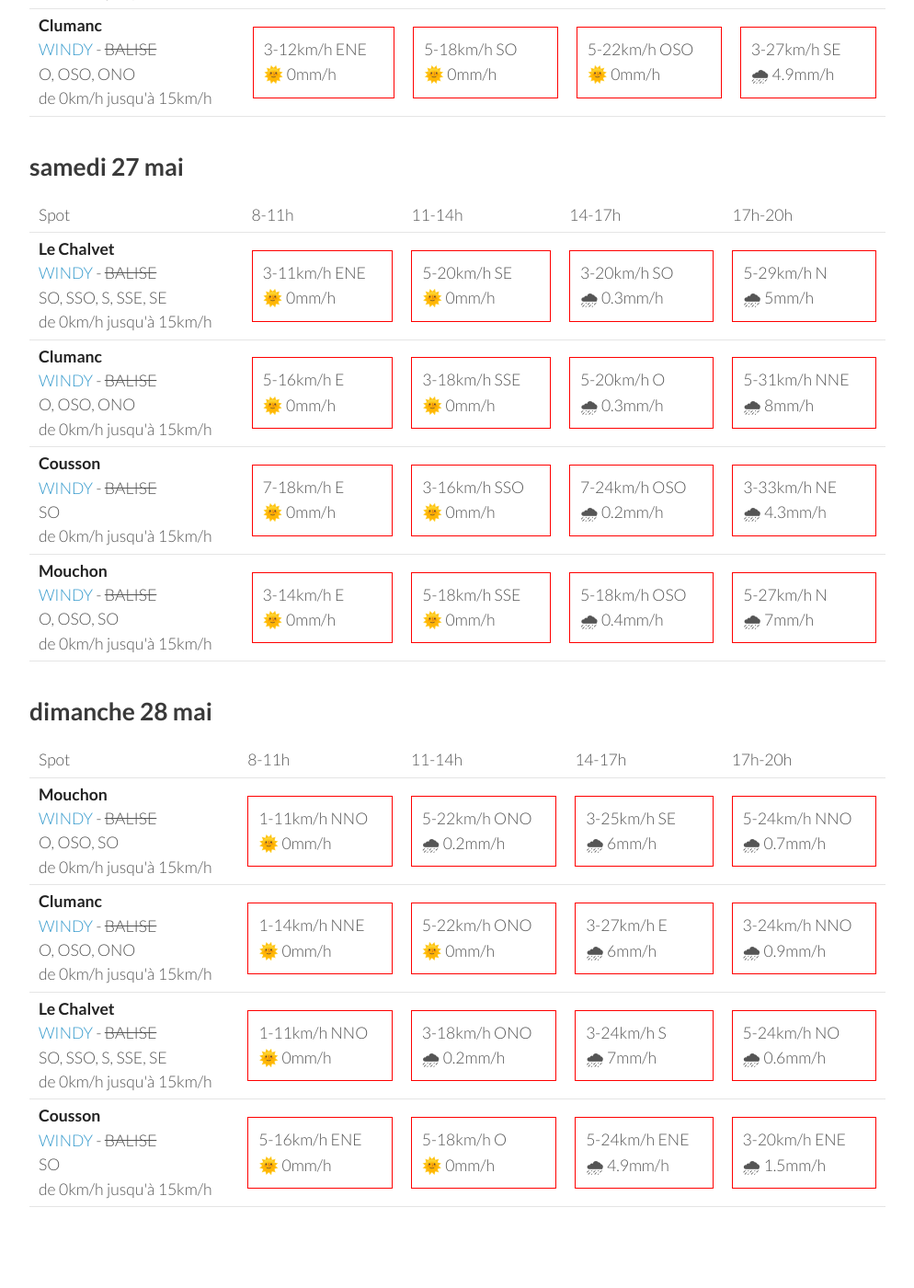
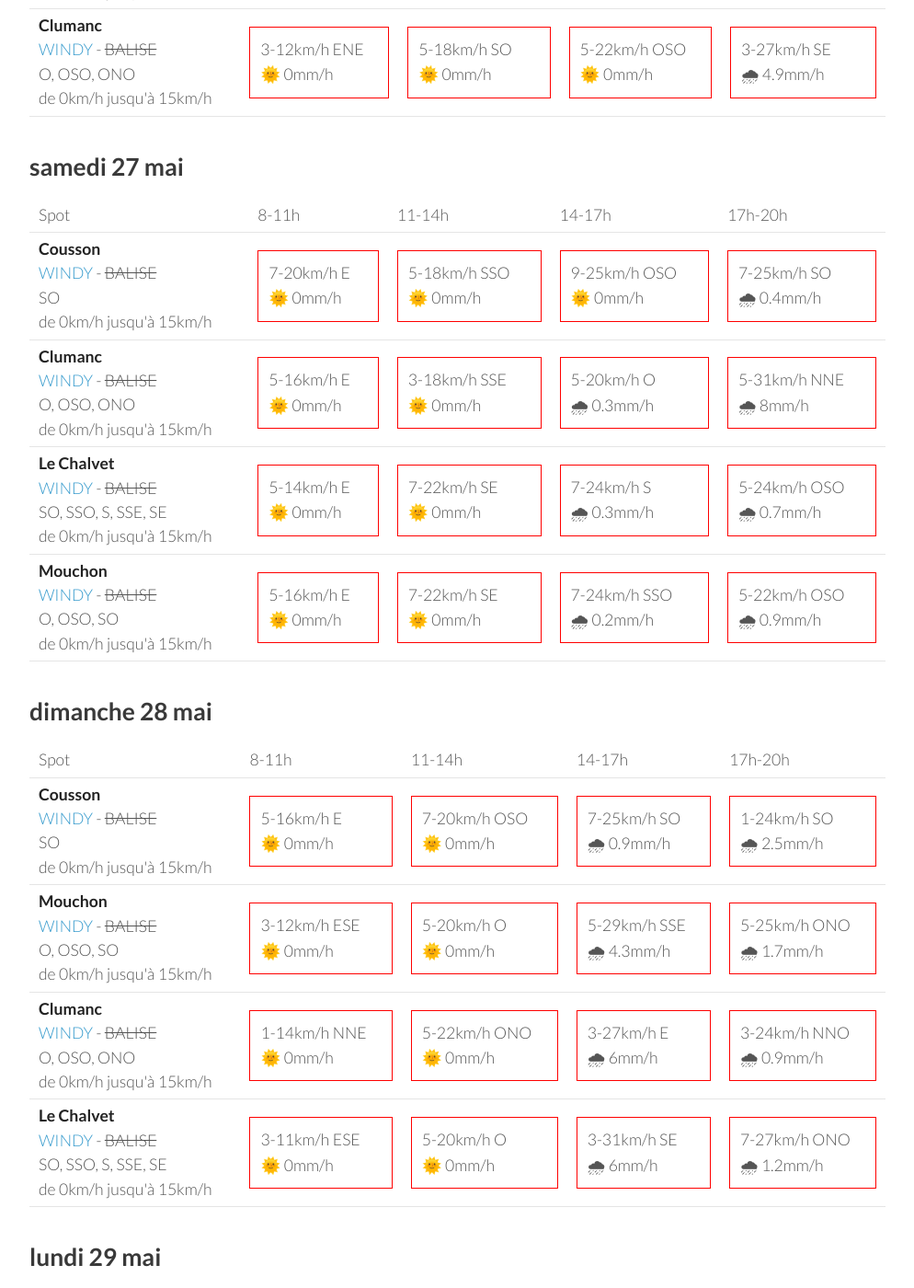
Before and after one commit to parapente-dans-le-nord/parapente-dans-le-nord.github.io, a Jekyll site: the page built from saint_andre.markdown, in a window 1280 px wide and 1400 px high, scrolled down 1892 px. Shown: the whole window at 92% size, without its empty margins (26-1020 px from the left). Built offline with Jekyll 4.4.1, drawn with Linux system fonts in a browser that asks for light colours; some of the changed text lies outside the part shown.

Commit message:
update index.markdown

```diff
--- a/saint_andre.markdown
+++ b/saint_andre.markdown
@@ -137,29 +137,29 @@ page mise à jour le mercredi 24 mai 06:36
         <td><strong>Le Chalvet</strong><br><a href="https://windy.com/43.979/6.480?43.866,6.480,10,m:eSsaglX">WINDY</a> - <span class="no-balise"> BALISE </span><br> <span class="vent-favorable">SO, SSO, S, SSE, SE</span><br><span class="force-vent">de 0km/h jusqu'à 15km/h</span> </td>
 
             <td><div class="not-flyable"><p>1-11km/h NE</p><p>🌞 0mm/h</p></div></td>
-            <td><div class="not-flyable"><p>3-18km/h SSO</p><p>🌞 0mm/h</p></div></td>
-            <td><div class="not-flyable"><p>3-20km/h SSO</p><p>🌞 0mm/h</p></div></td>
-            <td><div class="not-flyable"><p>3-25km/h O</p><p>🌧 3.9mm/h</p></div></td>
+            <td><div class="not-flyable"><p>3-18km/h SO</p><p>🌞 0mm/h</p></div></td>
+            <td><div class="not-flyable"><p>1-18km/h SO</p><p>🌞 0mm/h</p></div></td>
+            <td><div class="not-flyable"><p>1-25km/h NNO</p><p>🌧 1.3mm/h</p></div></td>
+
+
+    </tr>
+<tr>
+        <td><strong>Mouchon</strong><br><a href="https://windy.com/43.992/6.424?43.878,6.425,10,m:eSuaglR">WINDY</a> - <span class="no-balise"> BALISE </span><br> <span class="vent-favorable">O, OSO, SO</span><br><span class="force-vent">de 0km/h jusqu'à 15km/h</span> </td>
+
+            <td><div class="not-flyable"><p>1-9km/h ENE</p><p>🌞 0mm/h</p></div></td>
+            <td><div class="not-flyable"><p>3-18km/h OSO</p><p>🌞 0mm/h</p></div></td>
+            <td><div class="not-flyable"><p>3-18km/h O</p><p>🌞 0mm/h</p></div></td>
+            <td><div class="not-flyable"><p>1-27km/h NE</p><p>🌧 1.8mm/h</p></div></td>
 
 
     </tr>
 <tr>
         <td><strong>Cousson</strong><br><a href="https://windy.com/44.054/6.240?43.940,6.241,10,m:eSAaglz">WINDY</a> - <span class="no-balise"> BALISE </span><br> <span class="vent-favorable">SO</span><br><span class="force-vent">de 0km/h jusqu'à 15km/h</span> </td>
 
-            <td><div class="not-flyable"><p>5-14km/h ENE</p><p>🌞 0mm/h</p></div></td>
-            <td><div class="not-flyable"><p>3-16km/h OSO</p><p>🌞 0mm/h</p></div></td>
-            <td><div class="not-flyable"><p>7-22km/h O</p><p>🌞 0mm/h</p></div></td>
-            <td><div class="not-flyable"><p>5-27km/h E</p><p>🌧 0.8mm/h</p></div></td>
-
-
-    </tr>
-<tr>
-        <td><strong>Mouchon</strong><br><a href="https://windy.com/43.992/6.424?43.878,6.425,10,m:eSuaglR">WINDY</a> - <span class="no-balise"> BALISE </span><br> <span class="vent-favorable">O, OSO, SO</span><br><span class="force-vent">de 0km/h jusqu'à 15km/h</span> </td>
-
-            <td><div class="not-flyable"><p>1-11km/h ENE</p><p>🌞 0mm/h</p></div></td>
-            <td><div class="not-flyable"><p>3-16km/h SO</p><p>🌞 0mm/h</p></div></td>
-            <td><div class="not-flyable"><p>5-20km/h OSO</p><p>🌞 0mm/h</p></div></td>
-            <td><div class="not-flyable"><p>1-27km/h SSE</p><p>🌧 4.9mm/h</p></div></td>
+            <td><div class="not-flyable"><p>3-14km/h ENE</p><p>🌞 0mm/h</p></div></td>
+            <td><div class="not-flyable"><p>5-16km/h OSO</p><p>🌞 0mm/h</p></div></td>
+            <td><div class="not-flyable"><p>5-22km/h OSO</p><p>🌞 0mm/h</p></div></td>
+            <td><div class="not-flyable"><p>3-25km/h NNO</p><p>🌧 0.8mm/h</p></div></td>
 
 
     </tr>
@@ -190,12 +190,12 @@ page mise à jour le mercredi 24 mai 06:36
       <td>17h-20h</td>
     </tr>
 <tr>
-        <td><strong>Le Chalvet</strong><br><a href="https://windy.com/43.979/6.480?43.866,6.480,10,m:eSsaglX">WINDY</a> - <span class="no-balise"> BALISE </span><br> <span class="vent-favorable">SO, SSO, S, SSE, SE</span><br><span class="force-vent">de 0km/h jusqu'à 15km/h</span> </td>
+        <td><strong>Cousson</strong><br><a href="https://windy.com/44.054/6.240?43.940,6.241,10,m:eSAaglz">WINDY</a> - <span class="no-balise"> BALISE </span><br> <span class="vent-favorable">SO</span><br><span class="force-vent">de 0km/h jusqu'à 15km/h</span> </td>
 
-            <td><div class="not-flyable"><p>3-11km/h ENE</p><p>🌞 0mm/h</p></div></td>
-            <td><div class="not-flyable"><p>5-20km/h SE</p><p>🌞 0mm/h</p></div></td>
-            <td><div class="not-flyable"><p>3-20km/h SO</p><p>🌧 0.3mm/h</p></div></td>
-            <td><div class="not-flyable"><p>5-29km/h N</p><p>🌧 5mm/h</p></div></td>
+            <td><div class="not-flyable"><p>7-20km/h E</p><p>🌞 0mm/h</p></div></td>
+            <td><div class="not-flyable"><p>5-18km/h SSO</p><p>🌞 0mm/h</p></div></td>
+            <td><div class="not-flyable"><p>9-25km/h OSO</p><p>🌞 0mm/h</p></div></td>
+            <td><div class="not-flyable"><p>7-25km/h SO</p><p>🌧 0.4mm/h</p></div></td>
 
 
     </tr>
@@ -210,22 +210,22 @@ page mise à jour le mercredi 24 mai 06:36
 
     </tr>
 <tr>
-        <td><strong>Cousson</strong><br><a href="https://windy.com/44.054/6.240?43.940,6.241,10,m:eSAaglz">WINDY</a> - <span class="no-balise"> BALISE </span><br> <span class="vent-favorable">SO</span><br><span class="force-vent">de 0km/h jusqu'à 15km/h</span> </td>
+        <td><strong>Le Chalvet</strong><br><a href="https://windy.com/43.979/6.480?43.866,6.480,10,m:eSsaglX">WINDY</a> - <span class="no-balise"> BALISE </span><br> <span class="vent-favorable">SO, SSO, S, SSE, SE</span><br><span class="force-vent">de 0km/h jusqu'à 15km/h</span> </td>
 
-            <td><div class="not-flyable"><p>7-18km/h E</p><p>🌞 0mm/h</p></div></td>
-            <td><div class="not-flyable"><p>3-16km/h SSO</p><p>🌞 0mm/h</p></div></td>
-            <td><div class="not-flyable"><p>7-24km/h OSO</p><p>🌧 0.2mm/h</p></div></td>
-            <td><div class="not-flyable"><p>3-33km/h NE</p><p>🌧 4.3mm/h</p></div></td>
+            <td><div class="not-flyable"><p>5-14km/h E</p><p>🌞 0mm/h</p></div></td>
+            <td><div class="not-flyable"><p>7-22km/h SE</p><p>🌞 0mm/h</p></div></td>
+            <td><div class="not-flyable"><p>7-24km/h S</p><p>🌧 0.3mm/h</p></div></td>
+            <td><div class="not-flyable"><p>5-24km/h OSO</p><p>🌧 0.7mm/h</p></div></td>
 
 
     </tr>
 <tr>
         <td><strong>Mouchon</strong><br><a href="https://windy.com/43.992/6.424?43.878,6.425,10,m:eSuaglR">WINDY</a> - <span class="no-balise"> BALISE </span><br> <span class="vent-favorable">O, OSO, SO</span><br><span class="force-vent">de 0km/h jusqu'à 15km/h</span> </td>
 
-            <td><div class="not-flyable"><p>3-14km/h E</p><p>🌞 0mm/h</p></div></td>
-            <td><div class="not-flyable"><p>5-18km/h SSE</p><p>🌞 0mm/h</p></div></td>
-            <td><div class="not-flyable"><p>5-18km/h OSO</p><p>🌧 0.4mm/h</p></div></td>
-            <td><div class="not-flyable"><p>5-27km/h N</p><p>🌧 7mm/h</p></div></td>
+            <td><div class="not-flyable"><p>5-16km/h E</p><p>🌞 0mm/h</p></div></td>
+            <td><div class="not-flyable"><p>7-22km/h SE</p><p>🌞 0mm/h</p></div></td>
+            <td><div class="not-flyable"><p>7-24km/h SSO</p><p>🌧 0.2mm/h</p></div></td>
+            <td><div class="not-flyable"><p>5-22km/h OSO</p><p>🌧 0.9mm/h</p></div></td>
 
 
     </tr>
@@ -246,12 +246,22 @@ page mise à jour le mercredi 24 mai 06:36
       <td>17h-20h</td>
     </tr>
 <tr>
+        <td><strong>Cousson</strong><br><a href="https://windy.com/44.054/6.240?43.940,6.241,10,m:eSAaglz">WINDY</a> - <span class="no-balise"> BALISE </span><br> <span class="vent-favorable">SO</span><br><span class="force-vent">de 0km/h jusqu'à 15km/h</span> </td>
+
+            <td><div class="not-flyable"><p>5-16km/h E</p><p>🌞 0mm/h</p></div></td>
+            <td><div class="not-flyable"><p>7-20km/h OSO</p><p>🌞 0mm/h</p></div></td>
+            <td><div class="not-flyable"><p>7-25km/h SO</p><p>🌧 0.9mm/h</p></div></td>
+            <td><div class="not-flyable"><p>1-24km/h SO</p><p>🌧 2.5mm/h</p></div></td>
+
+
+    </tr>
+<tr>
         <td><strong>Mouchon</strong><br><a href="https://windy.com/43.992/6.424?43.878,6.425,10,m:eSuaglR">WINDY</a> - <span class="no-balise"> BALISE </span><br> <span class="vent-favorable">O, OSO, SO</span><br><span class="force-vent">de 0km/h jusqu'à 15km/h</span> </td>
 
-            <td><div class="not-flyable"><p>1-11km/h NNO</p><p>🌞 0mm/h</p></div></td>
-            <td><div class="not-flyable"><p>5-22km/h ONO</p><p>🌧 0.2mm/h</p></div></td>
-            <td><div class="not-flyable"><p>3-25km/h SE</p><p>🌧 6mm/h</p></div></td>
-            <td><div class="not-flyable"><p>5-24km/h NNO</p><p>🌧 0.7mm/h</p></div></td>
+            <td><div class="not-flyable"><p>3-12km/h ESE</p><p>🌞 0mm/h</p></div></td>
+            <td><div class="not-flyable"><p>5-20km/h O</p><p>🌞 0mm/h</p></div></td>
+            <td><div class="not-flyable"><p>5-29km/h SSE</p><p>🌧 4.3mm/h</p></div></td>
+            <td><div class="not-flyable"><p>5-25km/h ONO</p><p>🌧 1.7mm/h</p></div></td>
 
 
     </tr>
@@ -268,20 +278,10 @@ page mise à jour le mercredi 24 mai 06:36
 <tr>
         <td><strong>Le Chalvet</strong><br><a href="https://windy.com/43.979/6.480?43.866,6.480,10,m:eSsaglX">WINDY</a> - <span class="no-balise"> BALISE </span><br> <span class="vent-favorable">SO, SSO, S, SSE, SE</span><br><span class="force-vent">de 0km/h jusqu'à 15km/h</span> </td>
 
-            <td><div class="not-flyable"><p>1-11km/h NNO</p><p>🌞 0mm/h</p></div></td>
-            <td><div class="not-flyable"><p>3-18km/h ONO</p><p>🌧 0.2mm/h</p></div></td>
-            <td><div class="not-flyable"><p>3-24km/h S</p><p>🌧 7mm/h</p></div></td>
-            <td><div class="not-flyable"><p>5-24km/h NO</p><p>🌧 0.6mm/h</p></div></td>
-
-
-    </tr>
-<tr>
-        <td><strong>Cousson</strong><br><a href="https://windy.com/44.054/6.240?43.940,6.241,10,m:eSAaglz">WINDY</a> - <span class="no-balise"> BALISE </span><br> <span class="vent-favorable">SO</span><br><span class="force-vent">de 0km/h jusqu'à 15km/h</span> </td>
-
-            <td><div class="not-flyable"><p>5-16km/h ENE</p><p>🌞 0mm/h</p></div></td>
-            <td><div class="not-flyable"><p>5-18km/h O</p><p>🌞 0mm/h</p></div></td>
-            <td><div class="not-flyable"><p>5-24km/h ENE</p><p>🌧 4.9mm/h</p></div></td>
-            <td><div class="not-flyable"><p>3-20km/h ENE</p><p>🌧 1.5mm/h</p></div></td>
+            <td><div class="not-flyable"><p>3-11km/h ESE</p><p>🌞 0mm/h</p></div></td>
+            <td><div class="not-flyable"><p>5-20km/h O</p><p>🌞 0mm/h</p></div></td>
+            <td><div class="not-flyable"><p>3-31km/h SE</p><p>🌧 6mm/h</p></div></td>
+            <td><div class="not-flyable"><p>7-27km/h ONO</p><p>🌧 1.2mm/h</p></div></td>
 
 
     </tr>
@@ -289,3 +289,49 @@ page mise à jour le mercredi 24 mai 06:36
 </tbody>
 </table>
 {:/}
+## lundi 29 mai
+
+{::nomarkdown}
+<table>
+  <tbody>
+    <tr>
+      <td>Spot</td>
+      <td>8-11h</td>
+      <td>11-14h</td>
+      <td>14-17h</td>
+      <td>17h-20h</td>
+    </tr>
+<tr>
+        <td><strong>Cousson</strong><br><a href="https://windy.com/44.054/6.240?43.940,6.241,10,m:eSAaglz">WINDY</a> - <span class="no-balise"> BALISE </span><br> <span class="vent-favorable">SO</span><br><span class="force-vent">de 0km/h jusqu'à 15km/h</span> </td>
+
+            <td><div class="not-flyable"><p>5-16km/h E</p><p>🌞 0mm/h</p></div></td>
+            <td><div class="not-flyable"><p>1-16km/h OSO</p><p>🌞 0mm/h</p></div></td>
+            <td><div class="not-flyable"><p>5-31km/h SSE</p><p>🌧 6mm/h</p></div></td>
+            <td><div class="not-flyable"><p>5-24km/h NNE</p><p>🌧 1.6mm/h</p></div></td>
+
+
+    </tr>
+<tr>
+        <td><strong>Le Chalvet</strong><br><a href="https://windy.com/43.979/6.480?43.866,6.480,10,m:eSsaglX">WINDY</a> - <span class="no-balise"> BALISE </span><br> <span class="vent-favorable">SO, SSO, S, SSE, SE</span><br><span class="force-vent">de 0km/h jusqu'à 15km/h</span> </td>
+
+            <td><div class="not-flyable"><p>3-12km/h NE</p><p>🌞 0mm/h</p></div></td>
+            <td><div class="not-flyable"><p>3-20km/h SSE</p><p>🌞 0mm/h</p></div></td>
+            <td><div class="not-flyable"><p>7-31km/h SE</p><p>🌧 5mm/h</p></div></td>
+            <td><div class="not-flyable"><p>5-27km/h NO</p><p>🌧 2.7mm/h</p></div></td>
+
+
+    </tr>
+<tr>
+        <td><strong>Mouchon</strong><br><a href="https://windy.com/43.992/6.424?43.878,6.425,10,m:eSuaglR">WINDY</a> - <span class="no-balise"> BALISE </span><br> <span class="vent-favorable">O, OSO, SO</span><br><span class="force-vent">de 0km/h jusqu'à 15km/h</span> </td>
+
+            <td><div class="not-flyable"><p>3-14km/h ENE</p><p>🌞 0mm/h</p></div></td>
+            <td><div class="not-flyable"><p>3-18km/h SSE</p><p>🌞 0mm/h</p></div></td>
+            <td><div class="not-flyable"><p>7-27km/h SE</p><p>🌧 5mm/h</p></div></td>
+            <td><div class="not-flyable"><p>9-29km/h NO</p><p>🌧 5mm/h</p></div></td>
+
+
+    </tr>
+
+</tbody>
+</table>
+{:/}
```
Also changed, not shown: other parts of saint_andre.markdown (+1 -1 lines).
